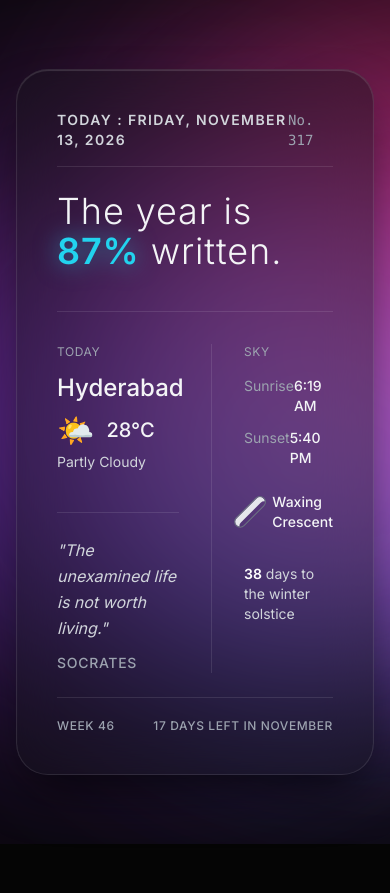
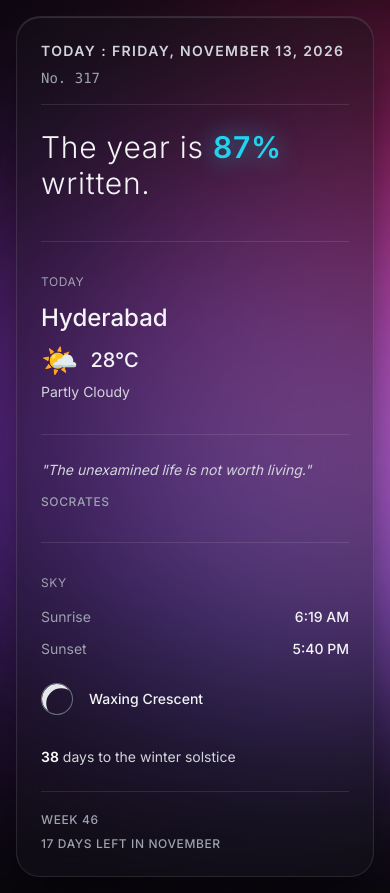
Before and after one commit to sudhakrms/yearsofar, a plain HTML site: page index.html in a window 390 px wide. Before the commit the page ends 844 px from the top, so only its background shows below. Drawn offline with nearby package versions, Linux system fonts and the light colour scheme.

Commit message:
update layout for mobile

```diff
--- a/index.html
+++ b/index.html
@@ -38,7 +38,7 @@
         }
     </style>
 </head>
-<body class="relative min-h-screen flex items-center justify-center overflow-hidden text-gray-100">
+<body class="relative min-h-screen flex items-center justify-center overflow-hidden text-gray-100 p-4">
 
     <!-- Glowing Ambient Drift Background -->
     <div class="absolute inset-0 z-0 overflow-hidden pointer-events-none">
@@ -48,25 +48,25 @@
     </div>
 
     <!-- Main Liquid Glass Dashboard -->
-    <div class="relative z-10 w-full max-w-2xl p-10 rounded-[2rem] liquid-glass m-4">
+    <div class="relative z-10 w-full max-w-2xl p-6 md:p-10 rounded-3xl md:rounded-[2rem] liquid-glass">
 
         <!-- Header -->
-        <div class="flex justify-between items-end border-b border-white/10 pb-4 mb-6">
-            <h1 id="date-display" class="text-sm font-semibold tracking-widest uppercase text-gray-300">TODAY : </h1>
+        <div class="flex flex-col md:flex-row justify-between items-start md:items-end border-b border-white/10 pb-4 mb-6 gap-2">
+            <h1 id="date-display" class="text-sm font-semibold tracking-widest uppercase text-gray-300 leading-snug">TODAY : </h1>
             <span id="day-number" class="text-sm text-gray-400 font-mono">No. --</span>
         </div>
 
         <!-- Year Progress -->
         <div class="mb-10">
-            <h2 class="text-4xl font-light tracking-wide">
+            <h2 class="text-3xl md:text-4xl font-light tracking-wide">
                 The year is
                 <span id="year-progress" class="text-cyan-400 font-bold drop-shadow-[0_0_12px_rgba(34,211,238,0.6)]">--%</span>
                 written.
             </h2>
         </div>
 
-        <!-- Two Column Layout -->
-        <div class="grid grid-cols-2 gap-8 mb-6 border-t border-white/10 pt-8">
+        <!-- Responsive One/Two Column Layout -->
+        <div class="grid grid-cols-1 md:grid-cols-2 gap-8 mb-6 border-t border-white/10 pt-8">
 
             <!-- Left Column: Weather & Quote -->
             <div class="flex flex-col justify-between">
@@ -80,28 +80,28 @@
                     <div class="text-sm text-gray-300 mt-1">Partly Cloudy</div>
                 </div>
 
-                <div class="mt-10 border-t border-white/10 pt-6">
-                    <p id="quote-text" class="italic text-gray-300 leading-relaxed">"Loading quote..."</p>
-                    <p id="quote-author" class="text-sm text-gray-400 mt-3 font-medium uppercase tracking-wider">- ...</p>
+                <div class="mt-8 border-t border-white/10 pt-6">
+                    <p id="quote-text" class="italic text-gray-300 leading-relaxed text-sm md:text-base">"Loading quote..."</p>
+                    <p id="quote-author" class="text-xs md:text-sm text-gray-400 mt-3 font-medium uppercase tracking-wider">- ...</p>
                 </div>
             </div>
 
             <!-- Right Column: Sky & Astronomy -->
-            <div class="border-l border-white/10 pl-8">
+            <div class="border-t md:border-t-0 md:border-l border-white/10 pt-8 md:pt-0 md:pl-8">
                 <h3 class="text-xs tracking-wider text-gray-400 uppercase mb-4">Sky</h3>
 
-                <div class="flex justify-between text-sm mb-3">
+                <div class="flex justify-between items-center text-sm mb-3 gap-4">
                     <span class="text-gray-400">Sunrise</span>
-                    <span id="sunrise-time" class="font-medium">6:19 AM</span>
+                    <span id="sunrise-time" class="font-medium text-right">6:19 AM</span>
                 </div>
-                <div class="flex justify-between text-sm mb-6">
+                <div class="flex justify-between items-center text-sm mb-6 gap-4">
                     <span class="text-gray-400">Sunset</span>
-                    <span id="sunset-time" class="font-medium">5:40 PM</span>
+                    <span id="sunset-time" class="font-medium text-right">5:40 PM</span>
                 </div>
 
                 <div class="flex items-center gap-4 mb-8">
                     <!-- CSS Moon phase representation (Waxing Crescent) -->
-                    <div class="w-10 h-10 rounded-full border border-gray-500 shadow-[inset_6px_0_0_0_#e5e7eb] transform rotate-45"></div>
+                    <div class="w-8 h-8 md:w-10 md:h-10 rounded-full border border-gray-500 shadow-[inset_6px_0_0_0_#e5e7eb] transform rotate-45 shrink-0"></div>
                     <span class="text-sm font-medium">Waxing Crescent</span>
                 </div>
 
@@ -112,7 +112,7 @@
         </div>
 
         <!-- Footer -->
-        <div class="flex justify-between items-center border-t border-white/10 pt-5 text-xs font-medium tracking-wider text-gray-400 uppercase">
+        <div class="flex flex-col md:flex-row justify-between items-start md:items-center border-t border-white/10 pt-5 text-xs font-medium tracking-wider text-gray-400 uppercase gap-2">
             <span id="week-number">Week --</span>
             <span id="days-left-month">-- days left in --</span>
         </div>
@@ -135,10 +135,7 @@
             const dateOptions = { weekday: 'long', year: 'numeric', month: 'long', day: 'numeric' };
             const formattedDate = now.toLocaleDateString(undefined, dateOptions);
 
-            // Update browser tab <title>
             document.title = `Today : ${formattedDate}`;
-
-            // Update visible Header H1
             document.getElementById('date-display').textContent = `TODAY : ${formattedDate.toUpperCase()}`;
 
             // 2. Day of the Year
```
